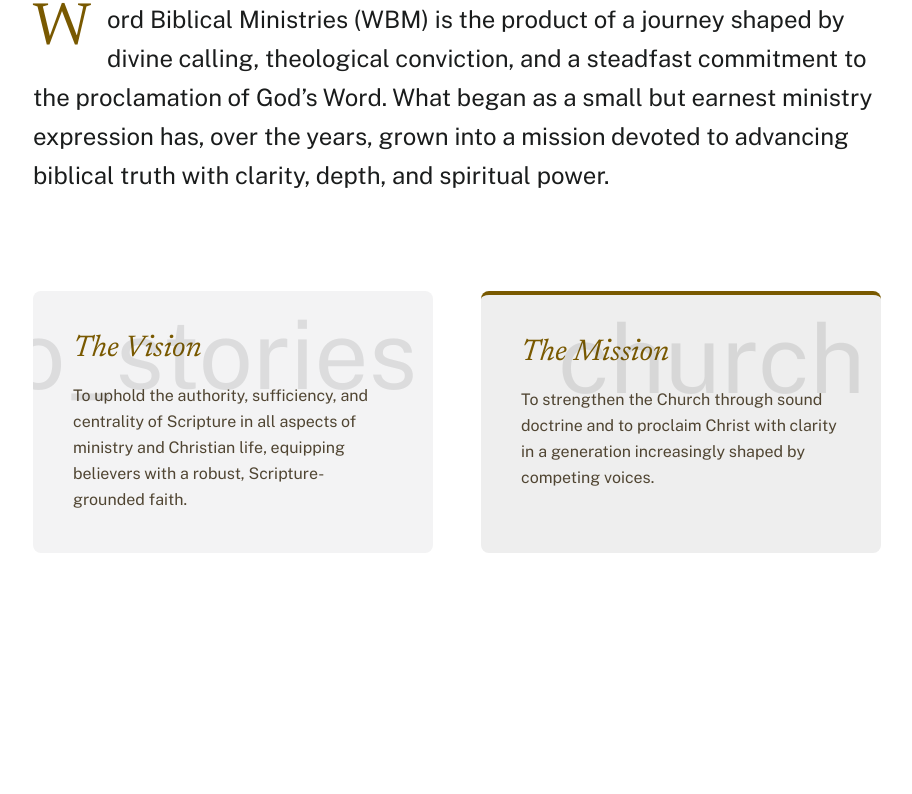
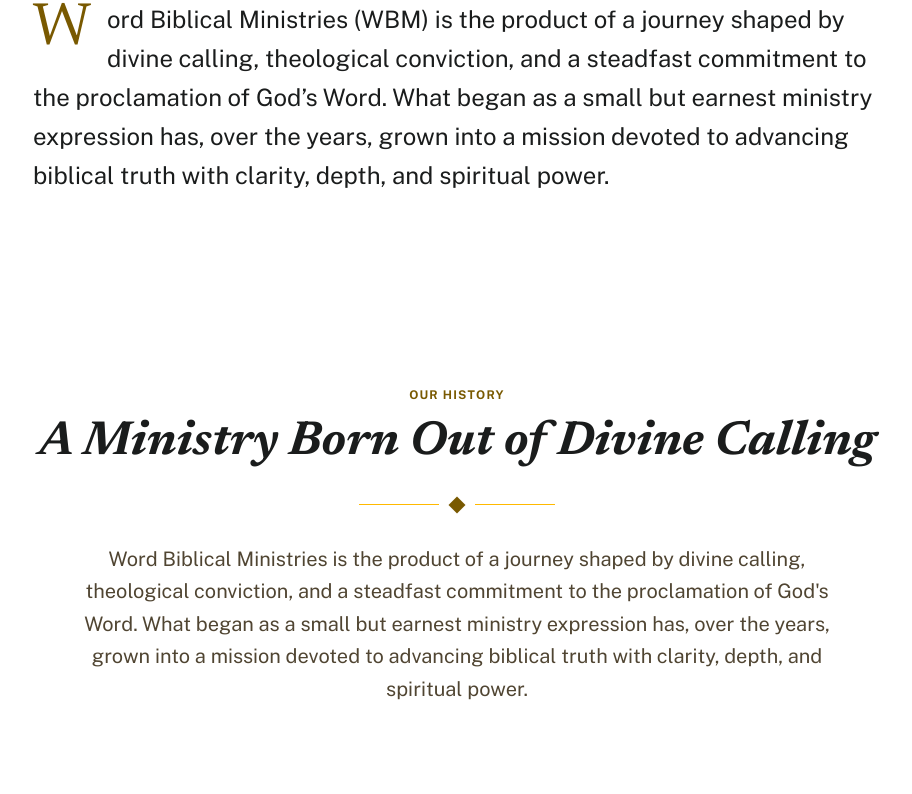
Before and after one commit to mayormankind/wordbiblicalministries, a Next.js app: page /our-story in a window 1280 px wide. Shown: the part 551-1345 px from the top of the page, without its empty margins (183-1095 px from the left). Built offline with nearby package versions, Linux system fonts and the light colour scheme.

Commit message:
Comment out grid layout in OurStory component
Comment out grid layout for OurStory section.

```diff
--- a/src/views/OurStory.tsx
+++ b/src/views/OurStory.tsx
@@ -76,7 +76,7 @@
               into a mission devoted to advancing biblical truth with clarity,
               depth, and spiritual power.
             </p>
-            <div className="grid grid-cols-1 md:grid-cols-2 gap-12 py-12">
+            {/*<div className="grid grid-cols-1 md:grid-cols-2 gap-12 py-12">
               <div className="bg-surface-container-low p-10 rounded-xl relative overflow-hidden">
                 <div className="absolute top-0 right-0 p-4 opacity-10">
                   <span className="text-8xl" data-icon="auto_stories">
@@ -107,7 +107,7 @@
                   shaped by competing voices.
                 </p>
               </div>
-            </div>
+            </div> */}
           </div>
         </div>
       </section>
```
